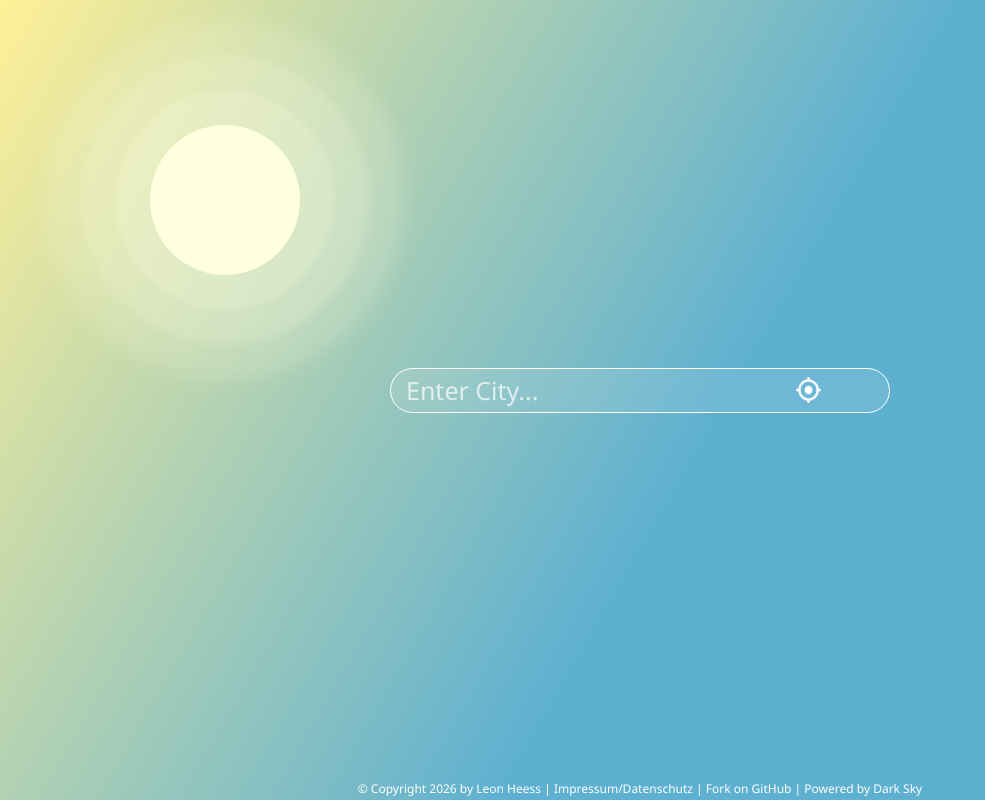
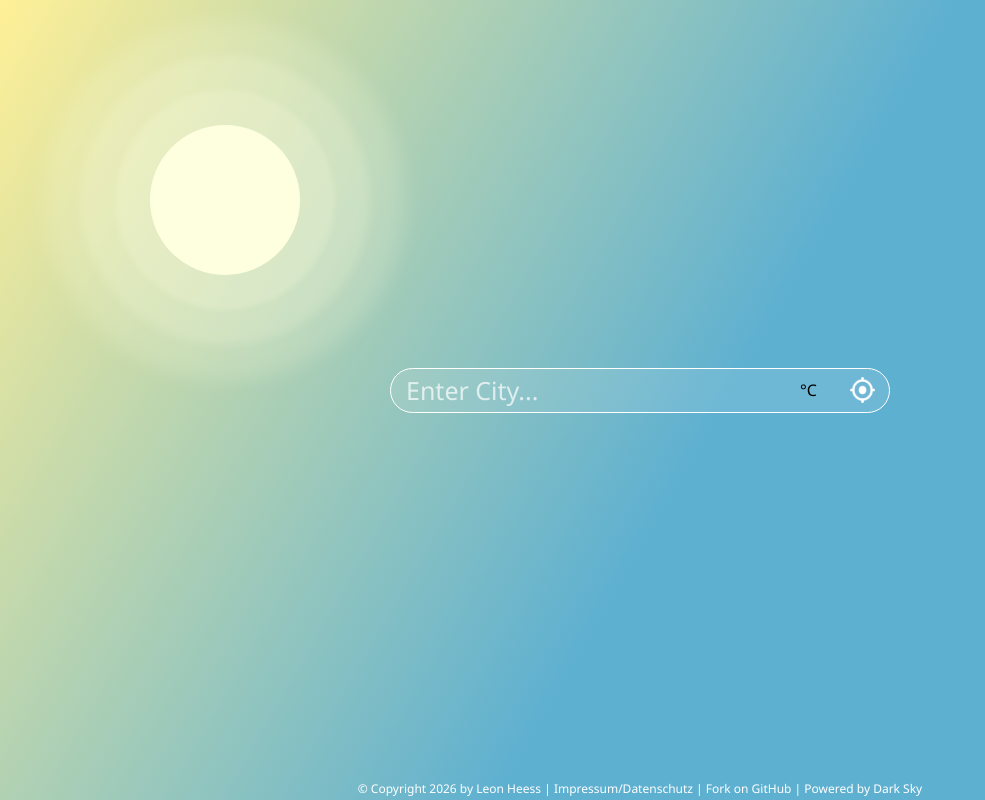
Before and after one commit to leonheess/wthr, a website: page public/index.pug in a window 1280 px wide. Shown: the top 800 px of the page, without its empty margins (0-985 px from the left). Drawn offline with nearby package versions, Linux system fonts and the light colour scheme; files that its build step writes are made by us from their sources; no server answers.

Commit message:
added unit toggle

```diff
--- a/public/index.pug
+++ b/public/index.pug
@@ -38,7 +38,8 @@ html
             #container
                 #inputs
                     input#search(name='location', placeholder='Enter City...')
-                    button#locate(type='button', title='Locate Me!')
+                    button#locate(title='Switch Unit!') °C
+                    button#locate(title='Locate Me!')
                         img(src='./img/coordinates.png')
                     button#submit(title='Search!')
                         img(src='./img/search.png')
```
